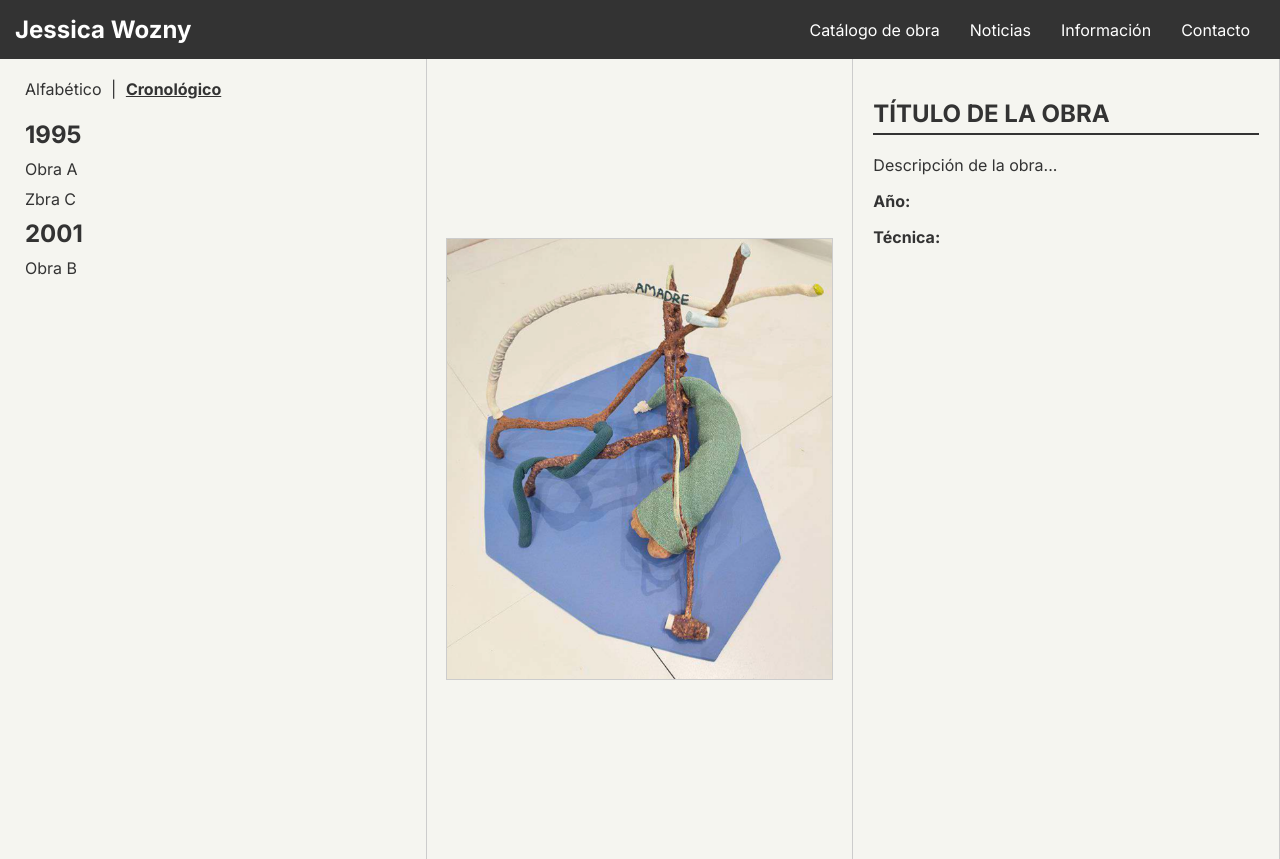
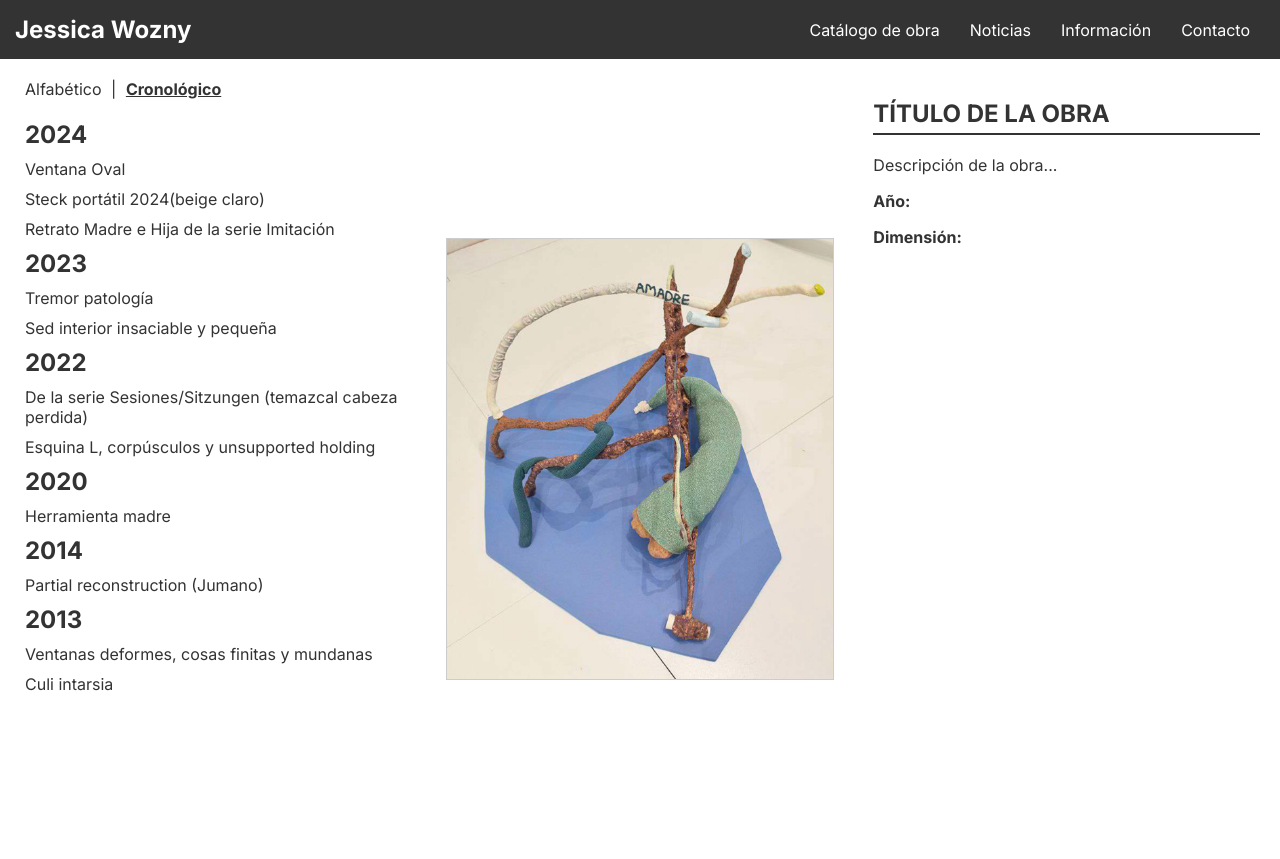
Before and after one commit to jorgemfk/jessicawozny, a Django app: page /catalogo/ in a window 1280 px wide. Run offline with Django 4.2, Linux system fonts and the light colour scheme; parts of the project's set-up code (start-up, migrations or seed data) failed here and were passed over.

Commit message:
imagenes
imagenes

```diff
--- a/example/static/wozny/css/catalogo.css
+++ b/example/static/wozny/css/catalogo.css
@@ -1,6 +1,6 @@
 body {
-    font-family: 'Georgia', serif;
-    background-color: #f5f5f0;
+    font-family: "Helvetica Neue", Helvetica, sans-serif, "Helvetica Roman", Icons;
+    background-color: #ffffff;
     color: #333;
     margin: 0;
     padding: 0;
@@ -29,7 +29,7 @@
     flex: 1;
     padding: 20px;
     overflow-y: auto;
-    border-right: 1px solid #ccc;
+    /*border-right: 1px solid #ccc;*/
 }
 
 /* Estilo de la lista */
@@ -45,14 +45,21 @@
 }
 
 .lista-obras li:hover {
+    text-decoration: underline;
+}
+
+.lista-obras li.seleccionado {
     font-weight: bold;
+    text-decoration: underline;
 }
 
 /* Imagen central */
 .imagen-obra {
+    width: 45%;
     display: flex;
     align-items: center;
     justify-content: center;
+    text-align:center;
 }
 
 .imagen-obra img {
--- a/example/static/wozny/js/catalogo.js
+++ b/example/static/wozny/js/catalogo.js
@@ -1,7 +1,63 @@
 const obras = [
-    { nombre: "Obra A", anio: 1995, imagen: "obra1.jpg", descripcion: "Descripción de Obra A", tecnica: "Óleo sobre lienzo" },
-    { nombre: "Obra B", anio: 2001, imagen: "1.png", descripcion: "Descripción de Obra B", tecnica: "Acrílico sobre madera" },
-    { nombre: "Zbra C", anio: 1995, imagen: "obra2.jpg", descripcion: "Descripción de Obra C", tecnica: "Acrílico sobre madera" },
+    { nombre: "Herramienta madre", anio: 2020, imagen: "1.png", descripcion: "Pulpad epapelreciclado,alambre, piedraspómez,telamalla,tejidocrocheten hilometálico,tejidoscrochete nalgodón, poliéster, selladazo,rferdor esmalte de uñas, pintura vinilica, taponesde hule, globuli, pegamento,cantera", dimension: "90x75x95cm" },
+    { nombre: "Ventana Oval", anio: 2024, imagen: "2.png", descripcion: "Estructuradeherrería,esmalte, allapnat denylon, fideosdenatación,placarecortadade espuma,alambrerecocidocubiertod epapel bubruaj y papel impreso en xeróx, engrudo , yeso piedra, arleamc obcreido ,cinta para enmascarillar,vendade o,yse o,sge tapa ed co,itáspl codo de plástico, muestra d e espuma con recubrimientode lentejauetlad, e sardinasalambrerecorceicduobierto dtee l aceong rudo , laminacorrugadadorada", dimension: "240x130x140com" },
+    { nombre: "Steck portátil 2024(beige claro)", anio: 2024, imagen: "3.png", descripcion: "Escultura de viaje y escritorio(Diver) Jabonera de plastico, tejidos en algodón, poliester,alambrerecocido, arcillad epapel,esmalte de uñas", dimension: "8x11x4cm" },
+    {
+    nombre: "Retrato Madre e Hija de la serie Imitación",
+    anio: 2024,
+    descripcion: "Esmalte de uñas sobre papel.",
+    dimension: "21×30 cm",
+    imagen: "4.png"
+  },
+  {
+    nombre: "Tremor patología",
+    anio: 2023,
+    descripcion: "Herrería forrada de volumen tejido crochet en algodón, plastificado y pintado con esmalte de uñas, poliéster, esferas de vidrio, lámina galvanizada en ángulo, impresiones xerox, engrudo, vibrador con control remoto, pulpa de papel, pegamento.",
+    dimension: "100×80×50 cm",
+    imagen: "5.png"
+  },
+  {
+    nombre: "Sed interior insaciable y pequeña",
+    anio: 2023,
+    descripcion: "Tejido crochet plastificado, pintura, gesso, bolígrafo, tejido en gancho de lana, bordado sobre franela, pegamento, poliéster.",
+    dimension: "23×15×10 cm",
+    imagen: "6.png"
+  },
+  {
+    nombre: "De la serie Sesiones/Sitzungen (temazcal cabeza perdida)",
+    anio: 2022,
+    descripcion: "Tejido de gancho en hilo de algodón desteñido, zacate, caucho negro, hilo encerado, alta temperatura, barro con reducción.",
+    dimension: "32×30×8 m",
+    imagen: "7.png"
+  },
+  {
+    nombre: "Esquina L, corpúsculos y unsupported holding",
+    anio: 2022,
+    descripcion: "Pulpa de papel, encausto, tapones de hule, caucho, estopa, arcilla de papel, esmalte de uñas, fragmentos de vidrio, pegamento.",
+    dimension: "80×80×40 cm",
+    imagen: "8.png"
+  },
+  {
+    nombre: "Ventanas deformes, cosas finitas y mundanas",
+    anio: 2013,
+    descripcion: "2 proyectores análogos hechizos, pantallas de poliestireno, empotradas en estructura de alambre recubierto, mesas hechas a la medida, plastilina, estopa, madera, alambre forrado y pintado, poliestireno expandido, estopa, dos cajas de madera con transparencias, impresión láser sobre acetato: Repertorio y Transcripción (el custodio elegirá las transparencias en su turno).",
+    dimension: "400×400×170 cm",
+    imagen: "9.png"
+  },
+  {
+    nombre: "Partial reconstruction (Jumano)",
+    anio: 2014,
+    descripcion: "Plástico de pintor, tejidos de gancho plastificados, intervenidos, incrustaciones de piedras y residuos plásticos, pintados, de materiales encontrados, base giratoria, alambre, papel maché, pintura.",
+    dimension: "200×200×350 cm",
+    imagen: "10.png"
+  },
+  {
+    nombre: "Culi intarsia",
+    anio: 2013,
+    descripcion: "Hecho de papel maché pintado, escritorio, foco, acrílico, borradores, metal, extensión.",
+    dimension: "220×38×50 cm",
+    imagen: "11.png"
+  }
 ];
 
 function cargarLista(orden) {
@@ -13,7 +69,7 @@
     let obrasOrdenadas = [...obras];
 
     if (orden === "cronologico") {
-        obrasOrdenadas.sort((a, b) => a.anio - b.anio);
+        obrasOrdenadas.sort((a, b) => b.anio - a.anio);
     } else {
         obrasOrdenadas.sort((a, b) => a.nombre.localeCompare(b.nombre));
     }
@@ -57,7 +113,9 @@
     document.getElementById("titulo-obra").textContent = obra.nombre;
     document.getElementById("descripcion").textContent = obra.descripcion;
     document.getElementById("anio").textContent = obra.anio;
-    document.getElementById("tecnica").textContent = obra.tecnica;
+    document.getElementById("dimension").textContent = obra.dimension;
+    document.querySelectorAll("lista-obras li").forEach(li => li.classList.remove("seleccionado"));
+    event.target.classList.add("seleccionado");
 }
 
 function ordenar(criterio) {
--- a/example/templates/wozny/catalogo.html
+++ b/example/templates/wozny/catalogo.html
@@ -31,7 +31,7 @@
             <h2 id="titulo-obra">Título de la Obra</h2>
             <p id="descripcion">Descripción de la obra...</p>
             <p><strong>Año:</strong> <span id="anio"></span></p>
-            <p><strong>Técnica:</strong> <span id="tecnica"></span></p>
+            <p><strong>Dimensión:</strong> <span id="dimension"></span></p>
         </div>
     </div>
 
```
Also changed, not shown: example/static/wozny/img/10.png (added), example/static/wozny/img/11.png (added), example/static/wozny/img/2.png (added), example/static/wozny/img/3.png (added), example/static/wozny/img/4.png (added), example/static/wozny/img/6.png (added), 4 other files.
